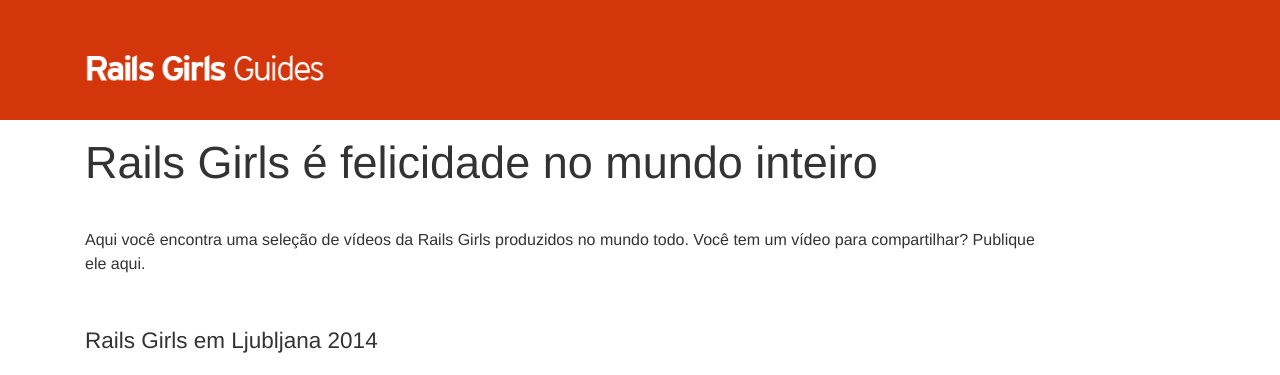
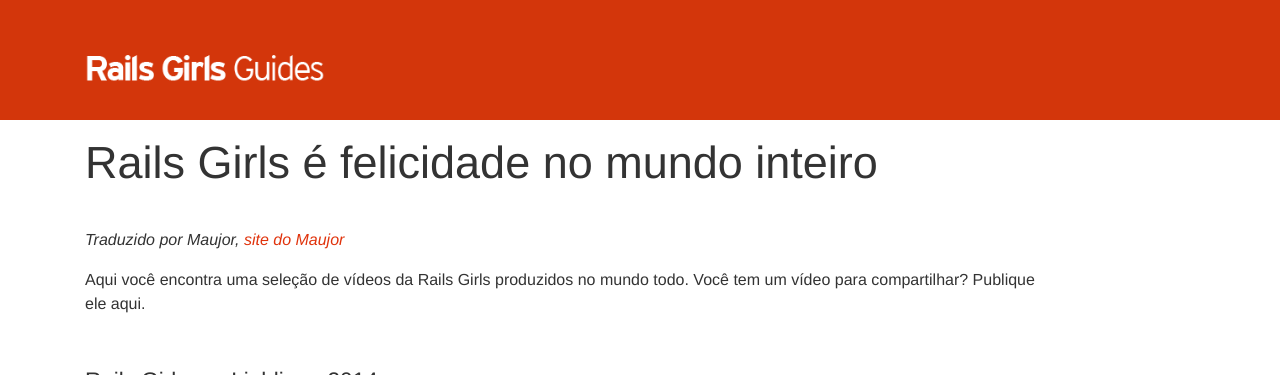
Before and after one commit to railsgirls/guides.railsgirls.com, a Jekyll site: the page built from _posts/2013-07-25-videos.markdown, in a window 1280 px wide and 900 px high, cut to the strip 0-375 px from the top of the window. Built offline with Jekyll 4.4.1, drawn with Linux system fonts in a browser that asks for light colours; nearby versions of some CDN libraries.

Commit message:
acréscimo de créditos para a tradução

```diff
--- a/_posts/2013-07-25-videos.markdown
+++ b/_posts/2013-07-25-videos.markdown
@@ -5,6 +5,8 @@
 ---
 
 # Rails Girls é felicidade no mundo inteiro
+
+*Traduzido por Maujor, [site do Maujor](http://www.maujor.com)*
 
 Aqui você encontra uma seleção de vídeos da Rails Girls produzidos no mundo todo. Você tem um vídeo para compartilhar? Publique ele aqui.
 
```
